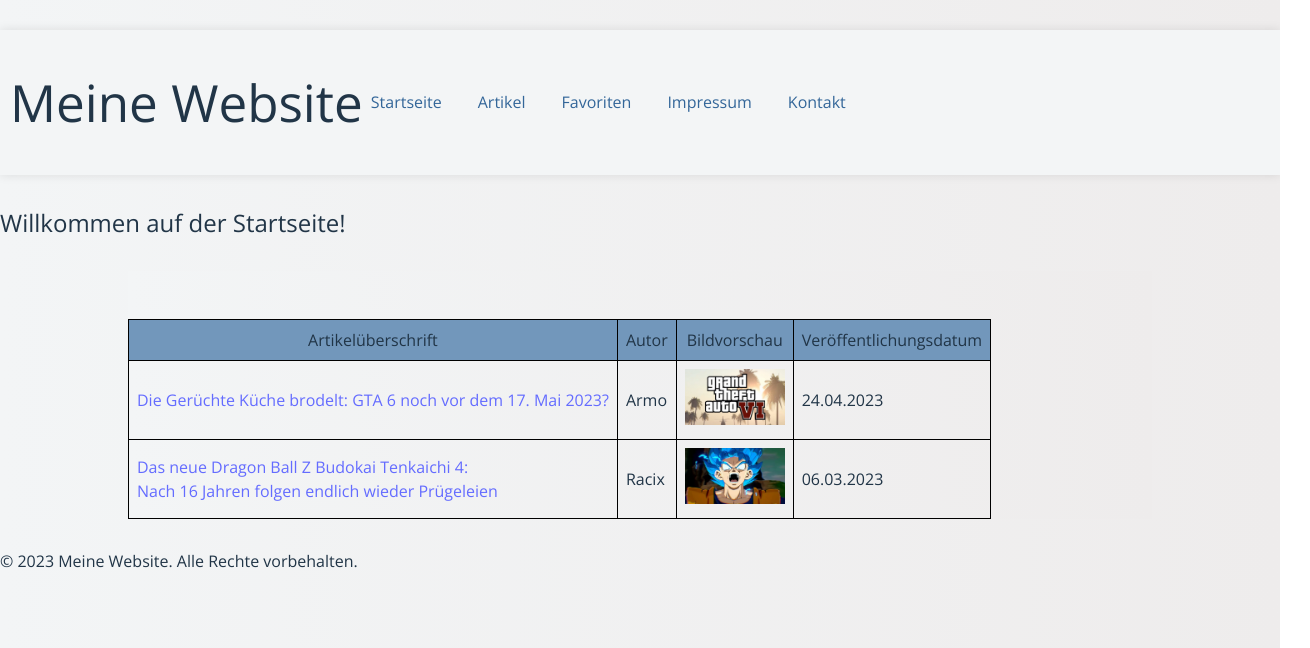
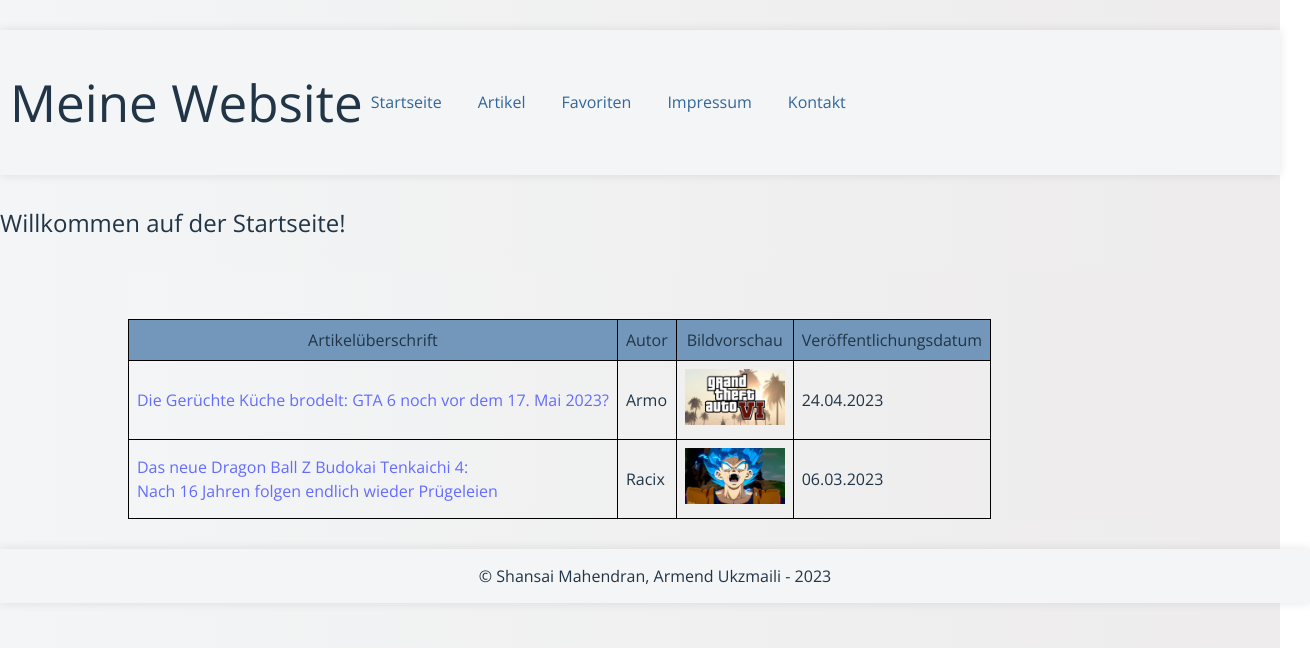
Before and after one commit to ShansaiMA/BloGate, a React (Vite) app in the folder iteration4/: page / in a window 1280 px wide. Shown: the top 648 px of the page, 1310 px wide, since content can reach past the window. Built offline with nearby package versions, Linux system fonts and the light colour scheme.

Commit message:
Foooter eingefügt

```diff
--- a/iteration4/src/Footer.jsx
+++ b/iteration4/src/Footer.jsx
@@ -3,9 +3,10 @@ import './App.css';
 
 function Footer() {
   return (
-    <footer>
-      {/* HTML-Inhalt für den Footer */}
-      <p>© 2023 Meine Website. Alle Rechte vorbehalten.</p>
+    <footer className='footer'>
+      <div className='fußbereich'>
+      © Shansai Mahendran, Armend Ukzmaili - 2023
+      </div>
     </footer>
   );
 }
--- a/iteration4/src/HauptMain.jsx
+++ b/iteration4/src/HauptMain.jsx
@@ -4,7 +4,7 @@ import './App.css';
 const Haupt = () => {
     return ( /* <main> muss vielleicht zu <HauptMain> geändert werden, nachschauen */
       <main>
-        {/* Fügen Sie hier den entsprechenden HTML-Code aus Iteration 3 ein */}
+        { }
       </main>
     );
   };
```
